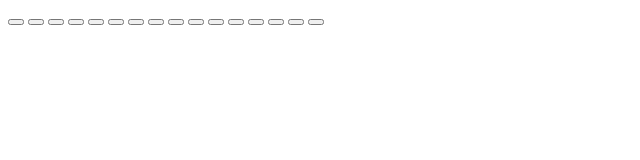
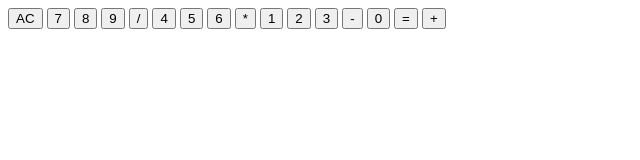
Before and after one commit to Anphyia/calculator, a plain HTML site: page index.html in a window 1280 px wide. Shown: the whole page, without its empty margins (0-640 px from the left). Drawn offline with Linux system fonts and the light colour scheme.

Commit message:
feat: add the text on the id's of the buttons

```diff
--- a/index.html
+++ b/index.html
@@ -10,29 +10,29 @@
     <div class="container">
         <div id="display"> </div>
 
-        <button id="clear"></button>
+        <button id="clear">AC</button>
 
-        <button id="7"></button>
-        <button id="8"></button>
-        <button id="9"></button>
-        <button id="/"></button>
+        <button id="7">7</button>
+        <button id="8">8</button>
+        <button id="9">9</button>
+        <button id="/">/</button>
 
 
-        <button id="4"></button>
-        <button id="5"></button>
-        <button id="6"></button>
-        <button id="*"></button>
+        <button id="4">4</button>
+        <button id="5">5</button>
+        <button id="6">6</button>
+        <button id="*">*</button>
 
 
-        <button id="1"></button>
-        <button id="2"></button>
-        <button id="3"></button>
-        <button id="-"></button>
+        <button id="1">1</button>
+        <button id="2">2</button>
+        <button id="3">3</button>
+        <button id="-">-</button>
 
 
-        <button id="0"></button>
-        <button id="="></button>
-        <button id="+"></button>
+        <button id="0">0</button>
+        <button id="=">=</button>
+        <button id="+">+</button>
     </div>
 </body>
 </html>
```
